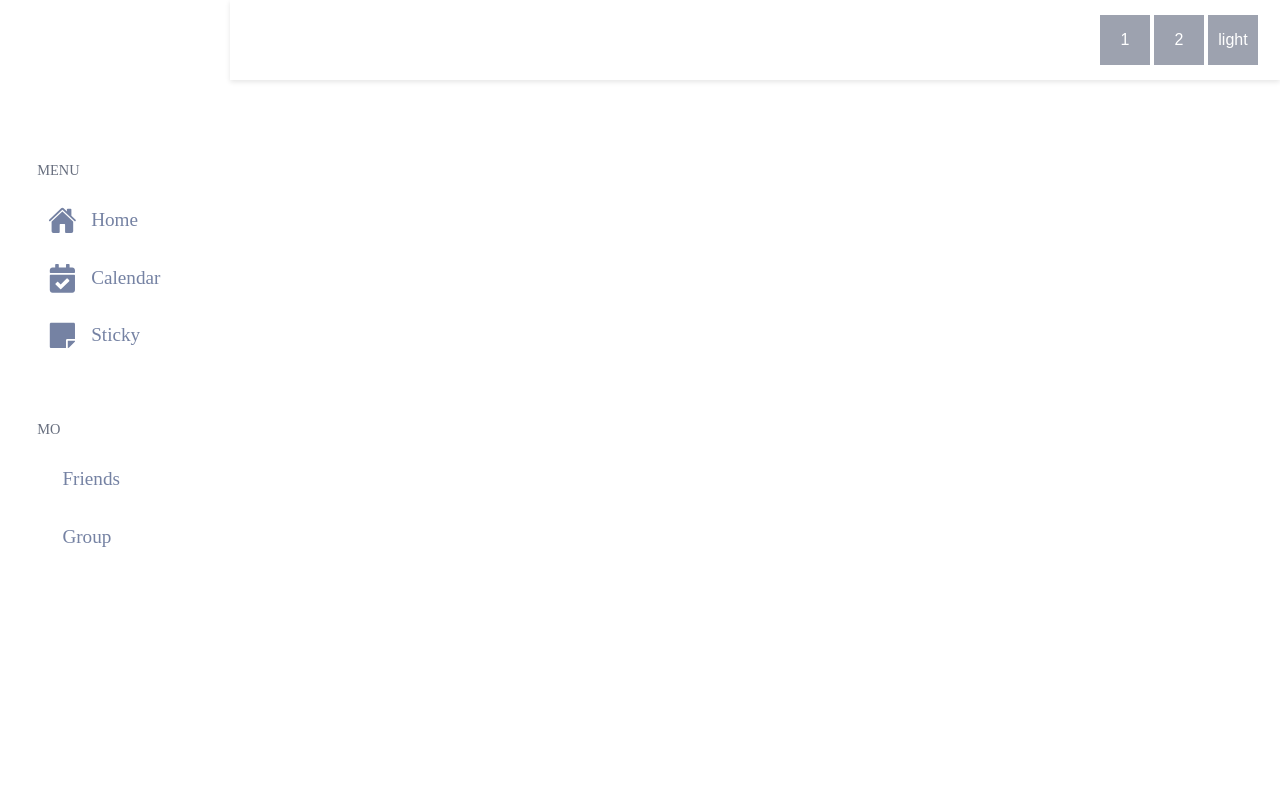
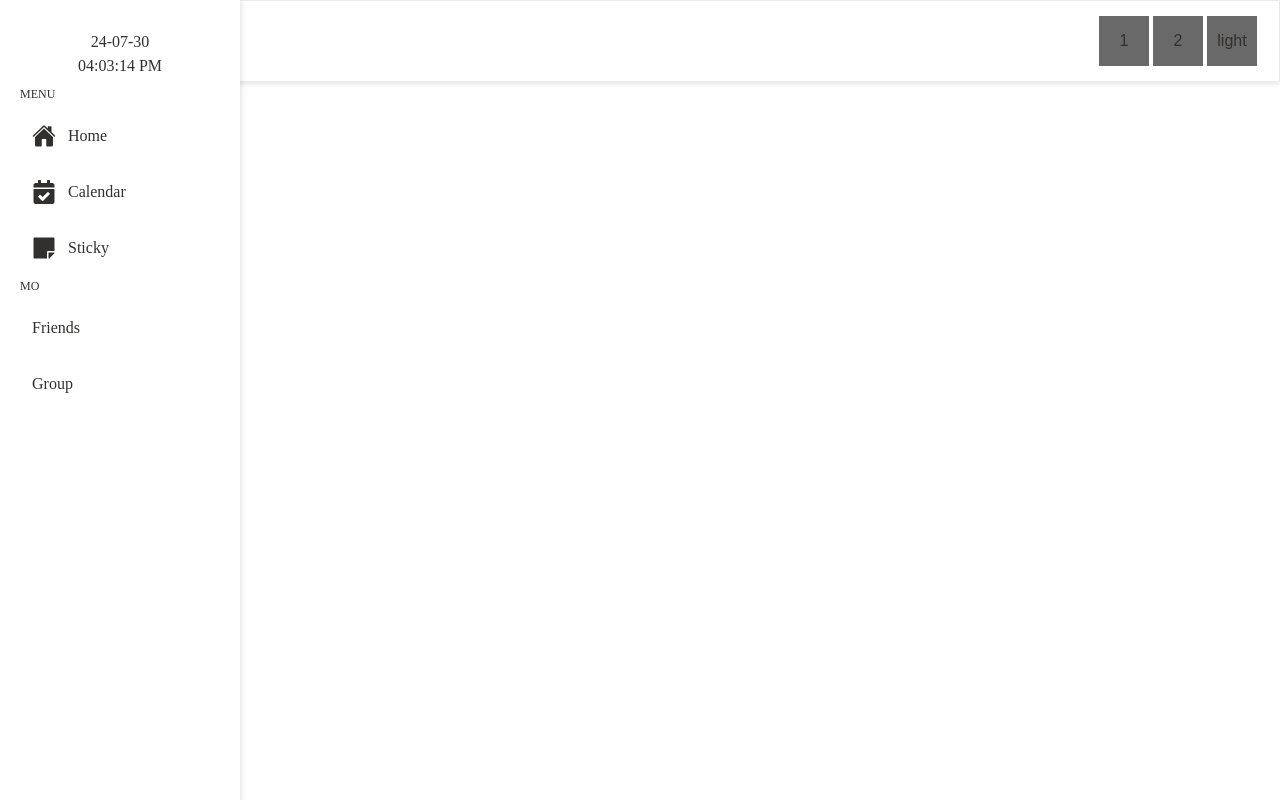
Before and after one commit to KimSnowFlower/MoToDo, a React (Create React App) app in the folder client/: page /friends in a window 1280 px wide. Built offline with nearby package versions, Linux system fonts and the light colour scheme.

Commit message:
20240817

```diff
--- a/client/src/Components/Calendar/Calendar.jsx
+++ b/client/src/Components/Calendar/Calendar.jsx
@@ -1,6 +1,5 @@
 import React, { useState } from 'react';
 import MenuBar from '../MenuBar/MenuBar';
-import OptionBar from '../OptionBar/OptionBar';
 import styles from './Calender.module.css'; // CSS 모듈로 변경
 
 const Calendar = () => {
@@ -60,7 +59,6 @@ const Calendar = () => {
   return (
     <div className={`${styles.calendarPage} ${isMenuExpanded ? styles.expanded : styles.collapsed}`}>
       <MenuBar isExpanded={isMenuExpanded} onToggleMenu={toggleMenu} />
-      <OptionBar />
       <div className={styles.calendarContainer}>
         <div className={styles.calendarHeader}>
           <button onClick={handlePrevMonth}>&lt;</button>
--- a/client/src/Components/CurrentDateTime/CurrentDateTime.jsx
+++ b/client/src/Components/CurrentDateTime/CurrentDateTime.jsx
@@ -1,8 +1,8 @@
 import React, { useState, useEffect } from 'react';
-import './CurrentDateTime.css';
+import styled from 'styled-components';
 
 const CurrentDateTime = () => {
-  const [time, setTime] = useState('');
+  const [time, setTime] = useState({ date: '', time: '' });
 
   useEffect(() => {
     const showTime = () => {
@@ -41,12 +41,26 @@ const CurrentDateTime = () => {
   }, []);
 
   return (
-    <div id="parent">
-      <div id="timeDisplay">
-        <>{time.date}<br />{time.time}</>
-      </div>
-    </div>
+    <DateTimeWrapper>
+      <TimeDisplay>
+        {time.date}<br />
+        {time.time}
+      </TimeDisplay>
+    </DateTimeWrapper>
   );
 };
 
+const DateTimeWrapper = styled.div`
+  width: 100%;
+  text-align: center;
+  padding: 10px 0;
+  box-sizing: border-box;
+`;
+
+const TimeDisplay = styled.div`
+  display: inline-block;
+  color: ${({ theme }) => theme.textColor}; /* 테마에 맞춰 색상 변경 */
+  font-size: 16px;
+`;
+
 export default CurrentDateTime;
--- a/client/src/Components/Friends/Friends.jsx
+++ b/client/src/Components/Friends/Friends.jsx
@@ -1,16 +1,12 @@
 import React from 'react';
 import styles from './Friends.module.css'; // CSS 모듈로 변경
 import MenuBar from '../MenuBar/MenuBar';
-import OptionBar from '../OptionBar/OptionBar';
 
 const Friends = () => {
     return (
         <div className={styles.totalPage}>
             <div className={styles.menuBar}>
                 <MenuBar />
-            </div>
-            <div className={styles.optionBar}>
-                <OptionBar />
             </div>
             <div className={styles.friendsMain}>
             </div>
--- a/client/src/Components/Friends/Friends.module.css
+++ b/client/src/Components/Friends/Friends.module.css
@@ -15,14 +15,6 @@
     width: calc(200px + (275 - 200) * (100vw - 854px) / (1920 - 854));
 }
 
-.optionBar {
-    position: fixed;
-    top: 0;
-    right: 0;
-    height: 10%;
-    width: calc(100% - (200px + (275 - 200) * (100vw - 854px) / (1920 - 854)));
-}
-
 .friendsMain {
     margin-left: calc(200px + (275 - 200) * (100vw - 854px) / (1920 - 854));
     background-color: rgba(255,255,255,1);
--- a/client/src/Components/Home/Home.jsx
+++ b/client/src/Components/Home/Home.jsx
@@ -2,7 +2,6 @@ import React, { useEffect, useState } from 'react';
 import axios from 'axios';
 import styles from './Home.module.css'; // CSS 모듈로 변경
 import MenuBar from '../MenuBar/MenuBar';
-import OptionBar from '../OptionBar/OptionBar';
 
 const Home = () => {
   const [data, setData] = useState({ calendar: [], sticky: [] });
@@ -30,9 +29,6 @@ const Home = () => {
     <div className={styles.totalPage}>
       <div className={styles.menuBar}>
         <MenuBar />
-      </div>
-      <div className={styles.optionBar}>
-        <OptionBar />
       </div>
       <div className={styles.homeMain}>
         <div className={styles.homeCalendarList}>
--- a/client/src/Components/MenuBar/MenuBar.jsx
+++ b/client/src/Components/MenuBar/MenuBar.jsx
@@ -1,58 +1,147 @@
 import React from 'react';
-import { Link } from 'react-router-dom';
+import { useTheme } from '../Context/themeProvider';
+import styled from 'styled-components';
 import { IoHome } from "react-icons/io5";
 import { FaCalendarCheck, FaStickyNote } from "react-icons/fa";
-import styles from './MenuBar.module.css';
 import CurrentDateTime from '../CurrentDateTime/CurrentDateTime';
 
 const MenuBar = () => {
+  const [ThemeMode, toggleTheme] = useTheme();
+
   return (
-    <nav className={styles.nav}>
-      <div className={styles.nav__main}>
-        <div className={styles.currentDateTime}>
-          <CurrentDateTime />
-        </div>
-        <span className={styles.nav__heading}>
-          <span className={styles.nav__headingText}>Menu</span>
-        </span>
-        <ul className={styles.nav__items}>
-          <li className={styles.nav__item}>
-            <Link className={styles.nav__itemBox} to="/home" title="Home">
-              <IoHome className={styles.icon} />
-              <span className={styles.nav__itemText}>Home</span>
-            </Link>
-          </li>
-          <li className={styles.nav__item}>
-            <Link className={styles.nav__itemBox} to="/calendar" title="Calendar">
-              <FaCalendarCheck className={styles.icon} />
-              <span className={styles.nav__itemText}>Calendar</span>
-            </Link>
-          </li>
-          <li className={styles.nav__item}>
-            <Link className={styles.nav__itemBox} to="#" title="Sticky">
-              <FaStickyNote className={styles.icon} />
-              <span className={styles.nav__itemText}>Sticky</span>
-            </Link>
-          </li>
-        </ul>
-        <span className={styles.nav__heading}>
-          <span className={styles.nav__headingText}>Mo</span>
-        </span>
-        <ul className={styles.nav__items}>
-          <li className={styles.nav__item}>
-            <Link className={styles.nav__itemBox} to="/friends" title="Friends">
-              <span className={styles.nav__itemText}>Friends</span>
-            </Link>
-          </li>
-          <li className={styles.nav__item}>
-            <Link className={styles.nav__itemBox} to="#" title="Group">
-              <span className={styles.nav__itemText}>Group</span>
-            </Link>
-          </li>
-        </ul>
-      </div>
-    </nav>
+    <Container>
+      <OptionBar>
+        <Button onClick={() => console.log('Option 1')}>1</Button>
+        <Button onClick={() => console.log('Option 2')}>2</Button>
+        <Button onClick={toggleTheme}>
+          {ThemeMode === 'dark' ? 'dark' : 'light'}
+        </Button>
+      </OptionBar>
+      <Menu>
+        <CurrentDateTime />
+        <Heading>Menu</Heading>
+        <NavList>
+          <NavItem to="/home" title="Home">
+            <IoHome className="icon" />
+            <span>Home</span>
+          </NavItem>
+          <NavItem to="/calendar" title="Calendar">
+            <FaCalendarCheck className="icon" />
+            <span>Calendar</span>
+          </NavItem>
+          <NavItem to="#" title="Sticky">
+            <FaStickyNote className="icon" />
+            <span>Sticky</span>
+          </NavItem>
+        </NavList>
+        <Heading>Mo</Heading>
+        <NavList>
+          <NavItem to="/friends" title="Friends">
+            <span>Friends</span>
+          </NavItem>
+          <NavItem to="#" title="Group">
+            <span>Group</span>
+          </NavItem>
+        </NavList>
+      </Menu>
+    </Container>
   );
 };
 
+const Container = styled.div`
+  display: flex;
+  flex-direction: column;
+  height: 100vh;
+`;
+
+const OptionBar = styled.div`
+  position: fixed;
+  top: 0;
+  right: 0;
+  height: 10%;
+  width: 100%;
+  background-color: ${({ theme }) => theme.bgColor};
+  border: ${({ theme }) => theme.borderColor};
+  display: flex;
+  justify-content: flex-end;
+  align-items: center;
+  padding-right: 20px;
+  box-shadow: 0px 2px 5px rgba(0, 0, 0, 0.1);
+  transition: width 0.3s ease-in-out;
+`;
+
+const Button = styled.button`
+  width: 50px;
+  height: 50px;
+  background-color: ${({ theme }) => theme.optionButtonBg};
+  border: none;
+  color: ${({ theme }) => theme.textColor};
+  text-align: center;
+  display: inline-block;
+  font-size: 16px;
+  margin: 4px 2px;
+  cursor: pointer;
+  transition: background-color 0.3s ease, transform 0.3s ease;
+
+  &:hover {
+    background-color: ${({ theme }) => theme.optionButtonHoverBg};
+    transform: scale(1.05);  // Optional: add slight scaling effect for better feedback
+  }
+`;
+
+const Menu = styled.nav`
+  background-color: ${({ theme }) => theme.bgColor};
+  color: ${({ theme }) => theme.textColor};
+  width: 200px;
+  height: 100%;
+  position: fixed;
+  top: 0;
+  left: 0;
+  display: flex;
+  flex-direction: column;
+  padding: 20px;
+  box-shadow: 2px 0 5px rgba(0, 0, 0, 0.1);
+  transition: background-color 0.3s ease, color 0.3s ease;
+`;
+
+const Heading = styled.span`
+  color: ${({ theme }) => theme.textColor};
+  font-size: 0.75em;
+  line-height: 1;
+  margin-bottom: 0.75rem;
+  text-transform: uppercase;
+  display: flex;
+  align-items: center;
+`;
+
+const NavList = styled.ul`
+  list-style: none;
+  padding: 0;
+  margin: 0;
+`;
+
+const NavItem = styled.li`
+  background-color: ${({ theme }) => theme.bgColor};
+  border-radius: 0.75em;
+  color: ${({ theme }) => theme.textColor};
+  display: flex;
+  align-items: center;
+  padding: 0.75em;
+  text-align: left;
+  transition: background-color 0.3s ease, color 0.3s ease;
+  margin-bottom: 0.5em;  // Optional: add spacing between items
+
+  &:hover {
+    background-color: hsla(0, 0%, 100%, 0.1);
+    color: ${({ theme }) => theme.textColor};
+  }
+
+  .icon {
+    display: block;
+    width: 1.5em;
+    height: 1.5em;
+    margin-right: 0.75em;
+  }
+`;
+
 export default MenuBar;
--- a/client/src/Components/OptionBar/OptionBar.jsx
+++ /dev/null
@@ -1,20 +0,0 @@
-import React from 'react';
-import { useTheme } from '../Context/themeProvider';
-import styles from './OptionBar.module.css';
-import { ThemeConsumer } from 'styled-components';
-
-const OptionBar = () => {
-  const [ThemeMode, toggleTheme] = useTheme();
-
-  return (
-    <div className={styles.optionBar}>
-      <button className={styles.optionButton}>1</button>
-      <button className={styles.optionButton}>2</button>
-      <button className={styles.optionButton} onClick={toggleTheme}>
-        {ThemeMode === 'dark' ? 'dark' : 'light'}
-      </button>
-    </div>
-  );
-};
-
-export default OptionBar;
--- a/client/src/Components/OptionBar/OptionBar.module.css
+++ /dev/null
@@ -1,44 +0,0 @@
-.optionBar {
-  position: fixed;
-  top: 0;
-  right: 0;
-  height: 10%;
-  width: calc(100% - (200px + (275 - 200) * (100vw - 854px) / (1920 - 854)));
-  background-color: rgba(255,255,255,1);
-  display: flex;
-  justify-content: flex-end;
-  align-items: center;
-  padding-right: 20px;
-  box-shadow: 0px 2px 5px rgba(0, 0, 0, 0.1);
-  transition: width 0.3s ease-in-out;
-}
-
-.optionButton {
-  top: 50%;
-  width: 50px;
-  height: 50px;
-  background-color: hsl(var(--hue),10%,65%);
-  border: none;
-  color: white;
-  text-align: center;
-  text-decoration: none;
-  display: inline-block;
-  font-size: 16px;
-  margin: 4px 2px;
-  cursor: pointer;
-  transition: background-color 0.3s ease;
-}
-
-.optionButton:hover {
-  background-color: hsl(var(--hue),10%,75%);
-}
-
-@media (prefers-color-scheme: dark) {
-  :root {
-		--bg: hsl(var(--hue),10%,20%);
-		--fg: hsl(var(--hue),10%,90%);
-	}
-	.optionBar {
-		background-color: hsl(var(--hue),10%,10%);
-	}
-}
--- a/client/src/Components/Theme/GlobalStyle.js
+++ b/client/src/Components/Theme/GlobalStyle.js
@@ -3,18 +3,76 @@ import reset from 'styled-reset';
 
 export const GlobalStyle = createGlobalStyle`
     ${reset}
-    body {
+    /* Global styles */
+    html, body {
+        margin: 0;
+        padding: 0;
+        height: 100%;
+        width: 100%;
+        overflow: hidden;
         background: ${({ theme }) => theme.bgColor};
         color: ${({ theme }) => theme.textColor};
-        position: relative;
-        display: block;
-        width: 100%;
-        height: 100%;
         line-height: 1.5;
-        margin: 0 auto;
-        word-break: keep-all;
-        word-wrap: break-word;
         text-rendering: optimizeLegibility;
         -webkit-font-smoothing: antialiased;
     }
+
+    /* App.css styles */
+    .app-container {
+        display: flex;
+        flex-direction: column;
+        height: 100vh;
+        width: 100vw;
+        justify-content: center;
+        align-items: center;
+        overflow: hidden;
+        position: relative;
+    }
+
+    .full-screen-wrapper {
+        position: relative;
+        width: 100vw;
+        height: 100vh;
+        overflow: hidden;
+        background: #f5f5f5;
+        z-index: 1;
+    }
+
+    .centered-content {
+        position: absolute;
+        top: 50%;
+        left: 50%;
+        transform: translate(-50%, -50%);
+    }
+
+    .ratio-box {
+        position: relative;
+        width: 100%;
+        padding-top: 56.25%;
+        background: #f5f5f5;
+        overflow: hidden;
+    }
+
+    .ratio-box > .content {
+        position: absolute;
+        top: 0;
+        left: 0;
+        width: 100%;
+        height: 100%;
+        overflow: hidden;
+    }
+
+    /* CurrentDateTime.css styles */
+    #parent {
+        width: 100%;
+        text-align: center;
+        padding: 10px 0;
+        box-sizing: border-box;
+    }
+
+    #timeDisplay {
+        display: inline-block;
+        color: rgb(255, 255, 255);
+        font-size: 16px;
+    }
 `;
--- a/client/src/Components/Theme/Theme.js
+++ b/client/src/Components/Theme/Theme.js
@@ -1,18 +1,30 @@
-// light모드
+// Light mode
 export const lightTheme = {
-    bgColor: '#F8F7F4',
-    textColor: '#31302E',
-    borderColor: '1px solid #eaeaea',
+    bgColor: 'rgba(255, 255, 255, 1)', // 배경색
+    textColor: 'rgba(49, 48, 46, 1)',  // 텍스트 색상
+    borderColor: '1px solid rgba(234, 234, 234, 1)',  // 테두리 색상
+    optionButtonBg: 'rgba(25, 25, 25, 0.65)',  // OptionButton 배경색
+    optionButtonHoverBg: 'rgba(25, 25, 25, 0.75)',  // OptionButton 호버 시 배경색
+    navItemBg: 'rgba(255, 255, 255, 0.1)', // NavItem 배경색
+    navItemTextColor: 'rgba(49, 48, 46, 1)', // NavItem 텍스트 색상
+    navItemHoverBg: 'rgba(25, 25, 25, 0.1)', // NavItem 호버 배경색
+    primary: 'rgba(25, 25, 25, 1)', // Primary 색상
 };
 
-// dakr모드
+// Dark mode
 export const darkTheme = {
-    bgColor: '1E1E22',
-    textColor: '#ccc',
-    borderColor: '1px solid #2c2d33',
+    bgColor: 'rgba(30, 30, 34, 1)', // 배경색
+    textColor: 'rgba(204, 204, 204, 1)',  // 텍스트 색상
+    borderColor: '1px solid rgba(44, 45, 51, 1)',  // 테두리 색상
+    optionButtonBg: 'rgba(255, 255, 255, 0.65)',  // OptionButton 배경색
+    optionButtonHoverBg: 'rgba(255, 255, 255, 0.75)',  // OptionButton 호버 시 배경색
+    navItemBg: 'rgba(30, 30, 34, 0.1)', // NavItem 배경색
+    navItemTextColor: 'rgba(204, 204, 204, 1)', // NavItem 텍스트 색상
+    navItemHoverBg: 'rgba(255, 255, 255, 0.1)', // NavItem 호버 배경색
+    primary: 'rgba(255, 255, 255, 1)', // Primary 색상
 };
 
-export const thme = {
+export const theme = {
     lightTheme,
     darkTheme,
 };
```
Also changed, not shown: client/src/Components/Home/Home.module.css (+0 -8 lines), 1 other file (tests, documents, lock files or other folders).
